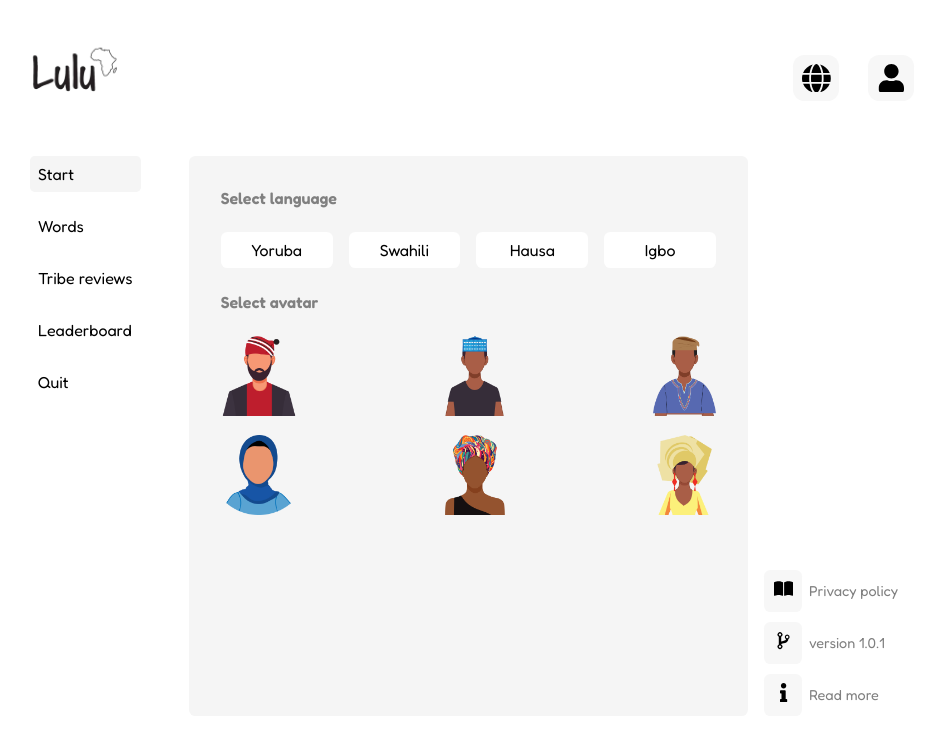
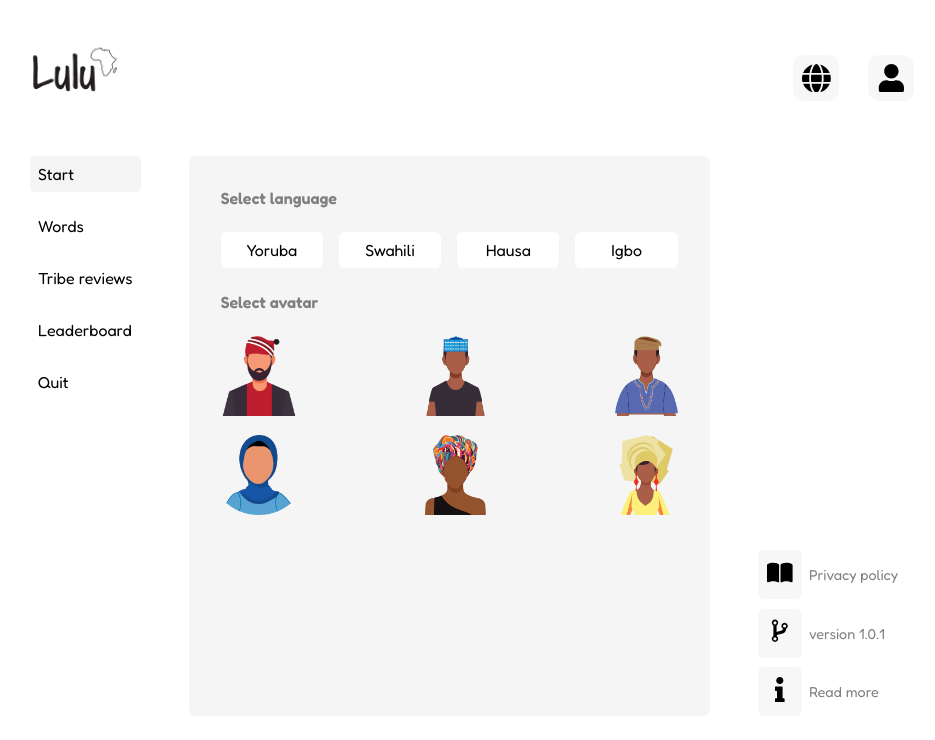
Before and after one commit to anomalous254/front, a React (Vite) app: page / in a window 1280 px wide. Shown: the top 740 px of the page, without its empty margins (176-1111 px from the left). Built offline with nearby package versions, Linux system fonts and the light colour scheme.

Commit message:
style: updated footer icons size

```diff
--- a/src/components/footer/index.scss
+++ b/src/components/footer/index.scss
@@ -3,6 +3,7 @@
     flex-direction: column;
     justify-content: flex-end;
     gap: 0.6em;
+    margin-left: 2em;
 
     a {
         background-color: #f7f7f7;
@@ -11,7 +12,7 @@
     }
 
     .footer-icon {
-        font-size: 1.2rem;
+        font-size: 1.6rem;
     }
 
     .footer-link {
```
